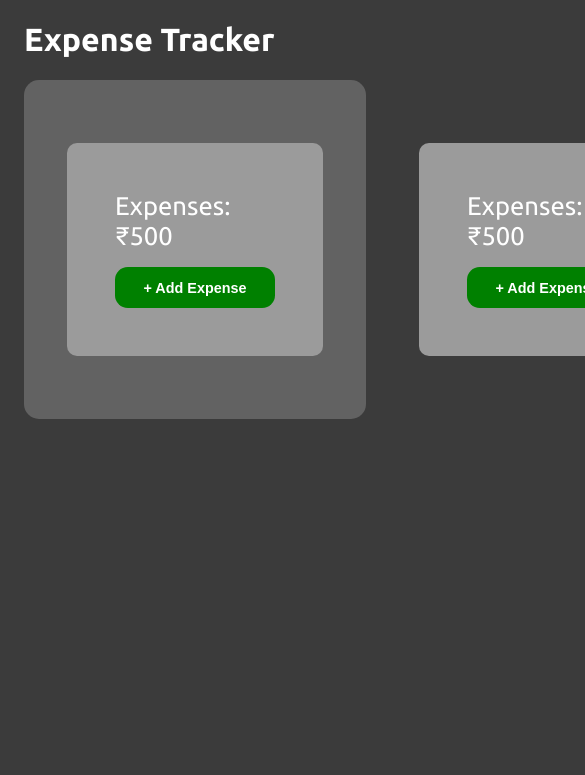
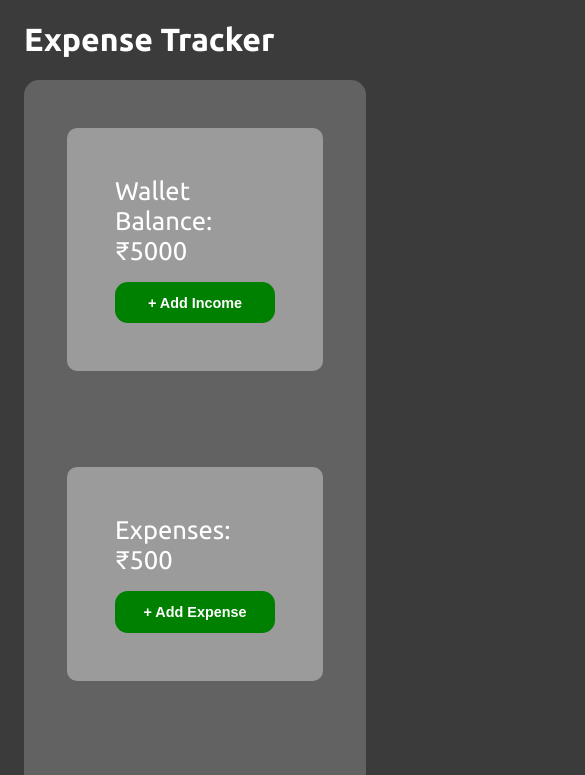
Before and after one commit to abhishekpatil4/Expense-tracker, a React (Vite) app: page / in a window 390 px wide. Shown: the top 775 px of the page, 585 px wide, since content can reach past the window. Built offline with nearby package versions, Linux system fonts and the light colour scheme.

Commit message:
fix: AmountCard responsiveness

```diff
--- a/src/App.css
+++ b/src/App.css
@@ -51,6 +51,9 @@ body{
   display: flex;
   justify-content: center;
   align-items: center;
+  flex-direction: row;
   background-color: #626262;
   border-radius: 15px;
+  position: relative;
+  flex-wrap: wrap;
 }
--- a/src/components/amountCard/AmountCard.jsx
+++ b/src/components/amountCard/AmountCard.jsx
@@ -5,7 +5,7 @@ export const AmountCard = ({ type, amountValue }) => {
         {
             type === "balance" ?
                 <div className="card-wrapper">
-                    <div>Wallet Balance: ₹{amountValue}</div>
+                    <div style={{position:'relative'}}>Wallet Balance: ₹{amountValue}</div>
                     <button id="add-income">+ Add Income</button>
                 </div>
                 :
--- a/src/components/amountCard/styles.css
+++ b/src/components/amountCard/styles.css
@@ -11,6 +11,7 @@
     font-size: 1.6rem;
     color:white;
     padding: 3rem;
+    position: relative;
 }
 
 #add-income{
@@ -23,4 +24,5 @@
     font-size: 0.9rem;
     padding: 0.8rem;
     margin-top: 1rem;
+    position: relative;
 }
```
